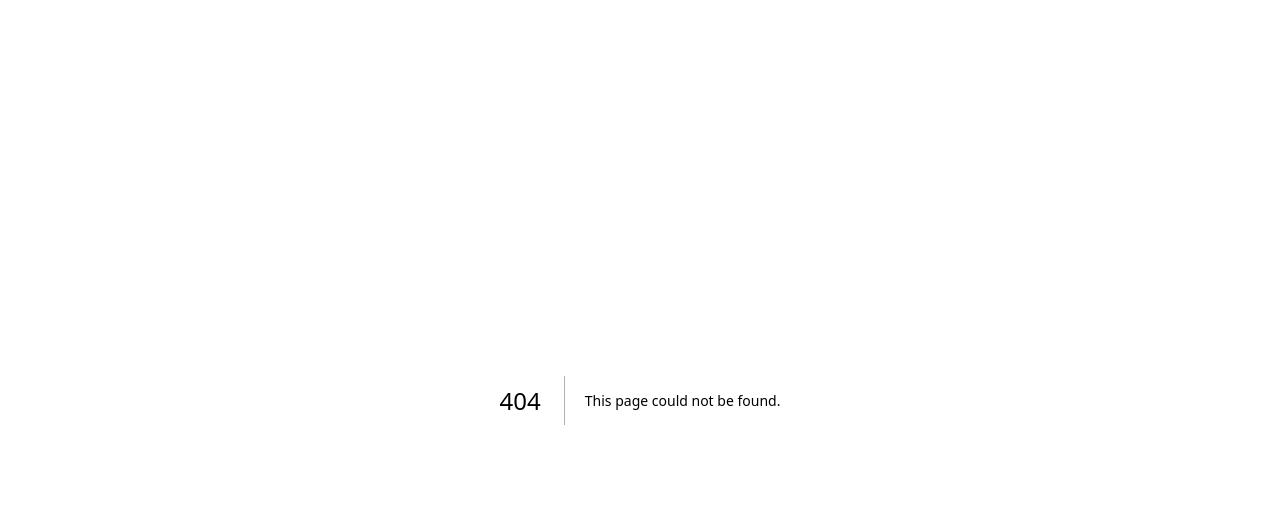
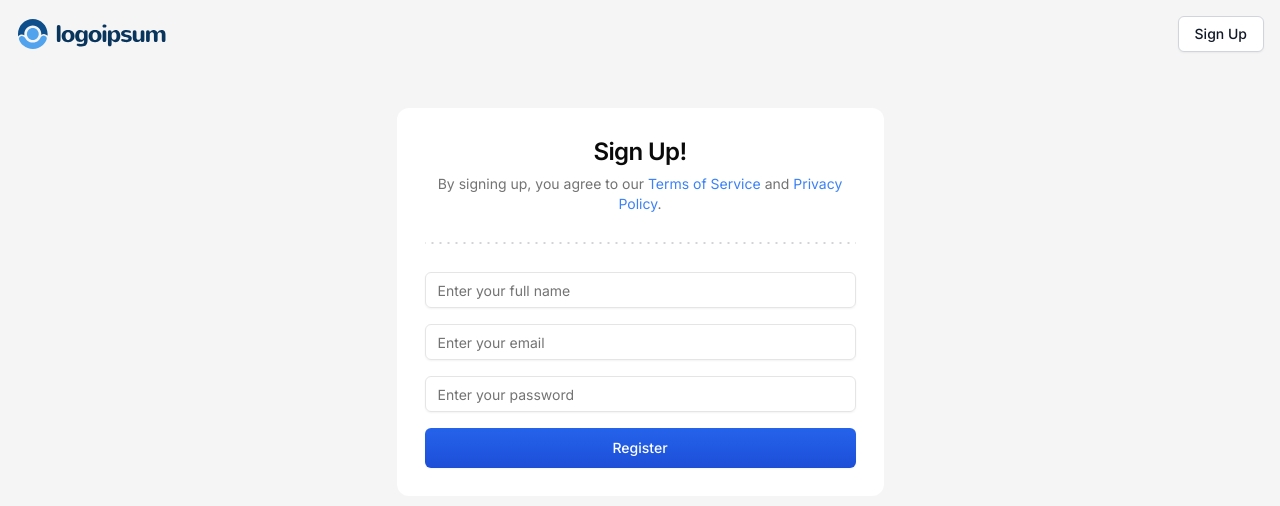
Before and after one commit to r3dhorse/task-management, a Next.js app: page /sign-up in a window 1280 px wide. Before the commit this address had no page. Shown: the top 506 px of the page. Built offline with nearby package versions, Linux system fonts and the light colour scheme.

Commit message:
FEAT: Sign-in card

```diff
--- a/package.json
+++ b/package.json
@@ -32,6 +32,7 @@
     "react-day-picker": "^8.10.1",
     "react-dom": "^18",
     "react-hook-form": "^7.56.4",
+    "react-icons": "5.3.0",
     "recharts": "^2.15.3",
     "sonner": "^2.0.3",
     "tailwind-merge": "^3.3.0",
--- a/src/app/(auth)/sign-in/page.tsx
+++ b/src/app/(auth)/sign-in/page.tsx
@@ -1,3 +1,5 @@
+"use client";
+
 import { SignInCard } from "@/features/auth/components/sign-in-card";
 
 const SignInPage = () => {
--- a/src/app/(auth)/sign-out/page.tsx
+++ /dev/null
@@ -1,5 +0,0 @@
-const SignInPage = () => {
-  return <div>Sign out page</div>;
-};
-
-export default SignInPage;
--- /dev/null
+++ b/src/app/(auth)/sign-up/page.tsx
@@ -0,0 +1,9 @@
+"use client";
+
+import { SignUpCard } from "@/features/auth/components/sign-up-card";
+
+const SignUpPage = () => {
+  return <SignUpCard />;
+};
+
+export default SignUpPage;
--- a/src/features/auth/components/sign-in-card.tsx
+++ b/src/features/auth/components/sign-in-card.tsx
@@ -1,14 +1,103 @@
+import { FcGoogle } from "react-icons/fc";
 import { DottedSeparator } from "@/components/dotted-separator";
+import { Button } from "@/components/ui/button";
 import { Card, CardContent, CardHeader, CardTitle } from "@/components/ui/card";
+import { Input } from "@/components/ui/input";
+import { useForm } from "react-hook-form";
+import { z } from "zod";
+import { zodResolver } from "@hookform/resolvers/zod";
+import {
+  Form,
+  FormControl,
+  FormField,
+  FormItem,
+  FormMessage,
+} from "@/components/ui/form";
+
+const formSchema = z.object({
+  email: z.string().trim().email(),
+  password: z.string().min(1, "Required").max(256),
+});
 
 export const SignInCard = () => {
+  const form = useForm<z.infer<typeof formSchema>>({
+    resolver: zodResolver(formSchema),
+    defaultValues: {
+      email: "",
+      password: "",
+    },
+  });
+
+  const onSubmit = (data: z.infer<typeof formSchema>) => {
+    console.log({ data });
+  };
+
   return (
     <Card className="w-full h-full md:w-[487px] border-none shadow-none">
       <CardHeader className="flex items-center justify-center text-center p-7">
         <CardTitle className="text-2xl">Welcom Back!</CardTitle>
       </CardHeader>
-      <div className="px-7 md-2"></div>
-      <DottedSeparator />
+      <div className="px-7">
+        <DottedSeparator />
+      </div>
+      <CardContent className="p-7">
+        <Form {...form}>
+          <form onSubmit={form.handleSubmit(onSubmit)} className="space-y-4">
+            <FormField
+              name="email"
+              control={form.control}
+              render={({ field }) => (
+                <FormItem>
+                  <FormControl>
+                    <Input
+                      {...field}
+                      type="email"
+                      placeholder="Enter your email"
+                    />
+                  </FormControl>
+                  <FormMessage />
+                </FormItem>
+              )}
+            />
+
+            <FormField
+              name="password"
+              control={form.control}
+              render={({ field }) => (
+                <FormItem>
+                  <FormControl>
+                    <Input
+                      {...field}
+                      type="password"
+                      placeholder="Enter your password"
+                    />
+                  </FormControl>
+                  <FormMessage />
+                </FormItem>
+              )}
+            />
+
+            <div className="w-full">
+              <Button disabled={false} size="lg" className="w-full">
+                Sign In
+              </Button>
+            </div>
+          </form>
+        </Form>
+      </CardContent>
+      <div className="w-full">
+        <DottedSeparator />
+        <CardContent className="p-7 flex flex-col gap-y-4">
+          <Button
+            variant="secondary"
+            size="lg"
+            className="w-full flex items-center justify-center"
+          >
+            <FcGoogle className="size-5" />
+            Login with Google
+          </Button>
+        </CardContent>
+      </div>
     </Card>
   );
 };
--- /dev/null
+++ b/src/features/auth/components/sign-up-card.tsx
@@ -0,0 +1,74 @@
+import { FcGoogle } from "react-icons/fc";
+import { DottedSeparator } from "@/components/dotted-separator";
+import { Button } from "@/components/ui/button";
+import {
+  Card,
+  CardContent,
+  CardDescription,
+  CardHeader,
+  CardTitle,
+} from "@/components/ui/card";
+import { Input } from "@/components/ui/input";
+
+export const SignUpCard = () => {
+  return (
+    <Card className="w-full h-full md:w-[487px] border-none shadow-none">
+      <CardHeader className="flex items-center justify-center text-center p-7">
+        <CardTitle className="text-2xl">Sign Up!</CardTitle>
+        <CardDescription>
+          By signing up, you agree to our{" "}
+          <a href="/terms" className="text-blue-500 hover:underline">
+            Terms of Service
+          </a>{" "}
+          and{" "}
+          <a href="/privacy" className="text-blue-500 hover:underline">
+            Privacy Policy
+          </a>
+          .
+        </CardDescription>
+      </CardHeader>
+      <div className="px-7">
+        <DottedSeparator />
+      </div>
+      <CardContent className="p-7">
+        <form className="space-y-4">
+          <Input
+            required
+            type="text"
+            value={""}
+            placeholder="Enter your full name"
+            onChange={() => {}}
+            disabled={false}
+            min={8}
+            max={256}
+          />
+
+          <Input
+            required
+            type="email"
+            value={""}
+            placeholder="Enter your email"
+            onChange={() => {}}
+            disabled={false}
+          />
+
+          <Input
+            required
+            type="password"
+            value={""}
+            placeholder="Enter your password"
+            onChange={() => {}}
+            disabled={false}
+            min={8}
+            max={256}
+          />
+          <div className="w-full">
+            <Button disabled={false} size="lg" className="w-full">
+              Register
+            </Button>
+          </div>
+        </form>
+      </CardContent>
+    </Card>
+  );
+};
```
Also changed, not shown: 1 other file (tests, documents, lock files or other folders).
